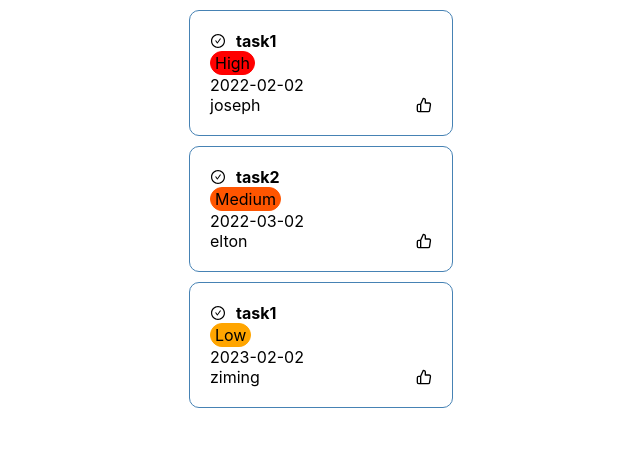
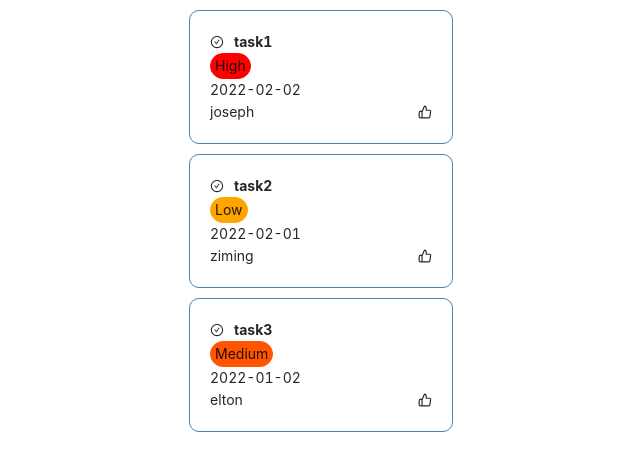
Before and after one commit to wzmcarrick/Bootcamp, a React (Create React App) app: page / in a window 1280 px wide. Shown: the top 470 px of the page, without its empty margins (319-959 px from the left). Built offline with nearby package versions, Linux system fonts and the light colour scheme; data requests are answered from the project's data file.

Commit message:
add json server

```diff
--- /dev/null
+++ b/db.json
@@ -0,0 +1,25 @@
+{
+    "tasks": [
+        {
+            "id": 1,
+            "name": "task1",
+            "priority": "High",
+            "assignee": "joseph",
+            "dueDate": "2022-02-02"
+        },
+        {
+            "id": 2,
+            "name": "task2",
+            "priority": "Low",
+            "assignee": "ziming",
+            "dueDate": "2022-02-01"
+        },
+        {
+            "id": 3,
+            "name": "task3",
+            "priority": "Medium",
+            "assignee": "elton",
+            "dueDate": "2022-01-02"
+        }
+    ]
+}
--- a/src/App.js
+++ b/src/App.js
@@ -1,9 +1,22 @@
 import Column from "./components/Column"
+import axios from 'axios'
+import { useEffect, useState } from "react";
+import 'antd/dist/antd.css';
 
 function App() {
+
+  const [state, setState] = useState([])
+
+  useEffect(() => {
+    axios.get('http://localhost:3001/tasks').then(res => {
+      console.log({ res })
+      setState(res.data)
+    })
+  }, [])
+
   return (
     <div className="App">
-      <Column />
+      <Column data={state} />
     </div>
   );
 }
--- a/src/components/Column.jsx
+++ b/src/components/Column.jsx
@@ -27,8 +27,8 @@ const DUMMY_DATA = [
   },
 ];
 
-const Column = () => {
-  return DUMMY_DATA.map((task) => <TaskItem key={task.id} showTask={task} />);
+const Column = ({ data }) => {
+  return data.map((task) => <TaskItem key={task.id} showTask={task} />);
 };
 
 export default Column;
--- a/src/index.js
+++ b/src/index.js
@@ -2,6 +2,7 @@ import React from 'react';
 import ReactDOM from 'react-dom';
 import './index.css';
 import App from './App';
+import 'antd/dist/antd.css';
 // import reportWebVitals from './reportWebVitals';
 
 const rootNode = document.getElementById('root');
```
Also changed, not shown: package.json (+4 -4 lines), src/components/Task.jsx (added, +7 -0 lines), 2 other files (tests, documents, lock files or other folders).
